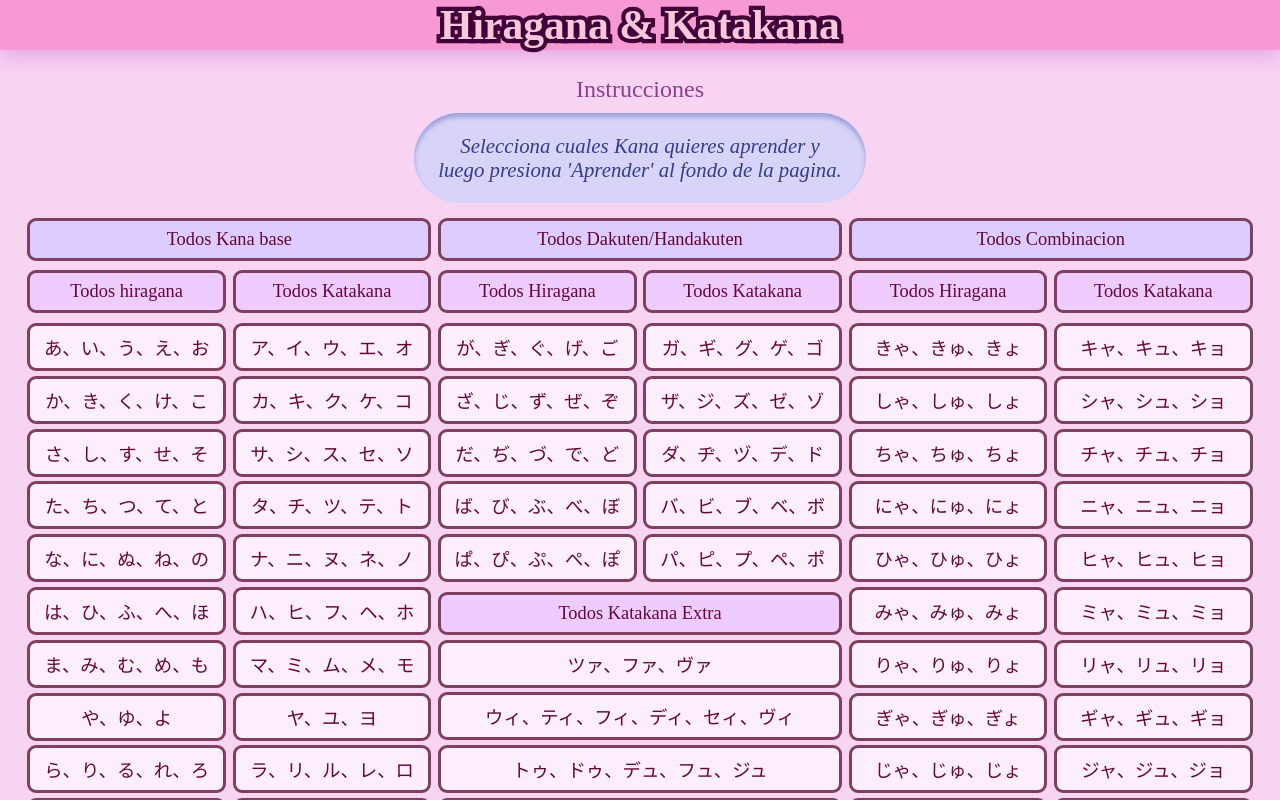
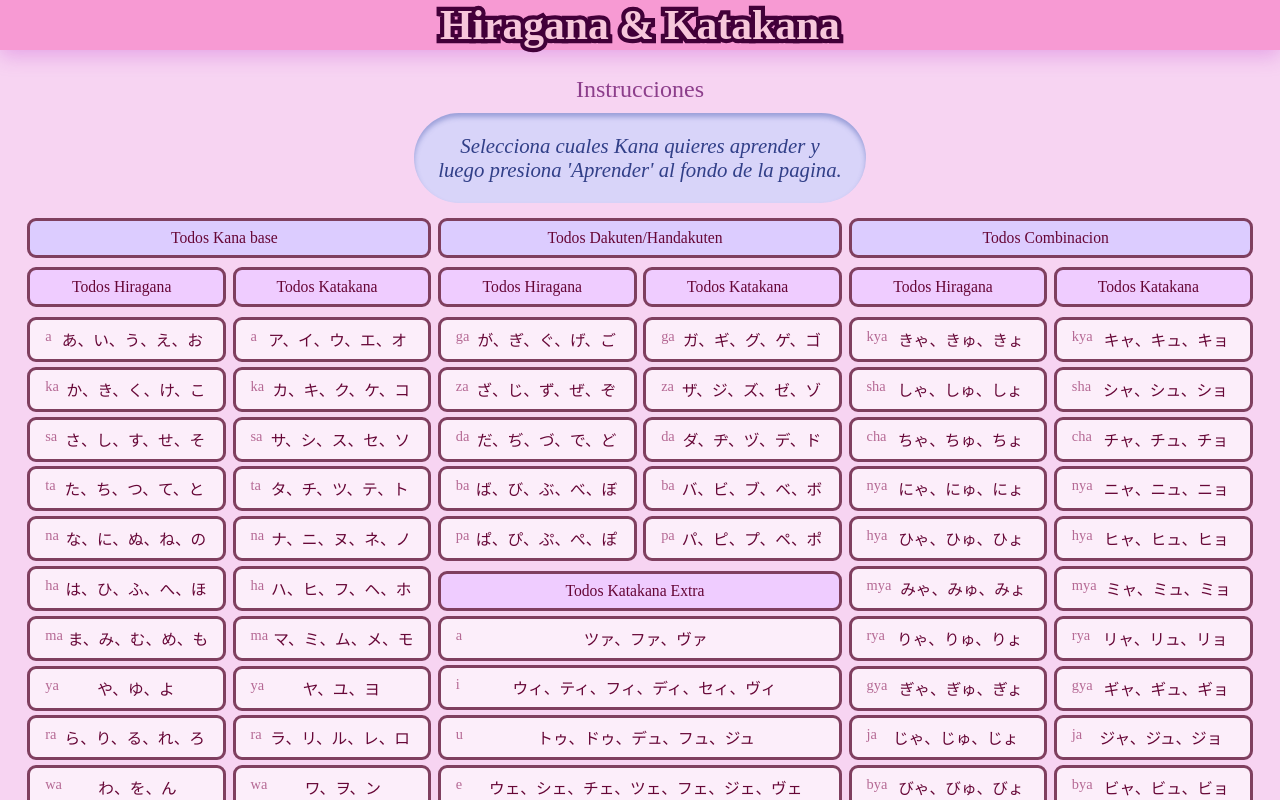
Before and after one commit to owaruuu/Kana-Practice, a plain HTML site: page index.html in a window 1280 px wide. Both pictures are taken after a click on the button "APRENDER". Shown: the top 800 px of the page. Drawn offline with Linux system fonts and the light colour scheme; a web font is replaced by a local one.

Commit message:
update page
-cambie el width en que cambia de 2 columnas a 3
-agrege un label de romaji a los botones
-actualize la instruccion del practice
-actualize un par de info y explicaciones
-agrege un objeto para servir de diccionario para las labels en los botones
-agrege scroll to top al empezar practica

```diff
--- a/script.js
+++ b/script.js
@@ -41,7 +41,7 @@ let instrucciones = {
     home : 'Selecciona la opcion que quieres. Puedes aprender las letras de Hiragana/Katakana desde 0 o practicarlas si ya las sabes.',
     aprender : `Selecciona cuales Kana quieres aprender y luego presiona 'Aprender' al fondo de la pagina.`,
     practicar : `Selecciona cuales Kana quieres practicar y luego presiona 'Empezar' al fondo de la pagina.`,
-    kanatable : 'Escribe en cada tarjeta la lectura en romaji del Kana.',
+    kanatable : `Ingresa en cada tarjeta la lectura en romaji del Kana.(Recuerda apretar 'Enter' para confirmar tu respuesta)`,
     explanation : `Aqui veras un poco de informacion adicional referente a este set de Kanas.`,
     kanalearn : 'Estudia estas tarjetas para luego responder un Quiz.(Intenta escribir un par de veces estas letras si no las conocias.)',
     kanaquiz : 'Selecciona de las opciones abajo el romaji correcto, puedes repetir el Quiz las veces que quieras antes de continuar.',
@@ -74,10 +74,10 @@ const infotext = {
     け : '',
     こ : 'La letras こ se parece a su contraparte Katakana コ',
     さ : ``,
-    し : `Sonido 'shi' suave en comparacion a ち'chi'.`,
+    し : `Sonido 'Shi' suave en comparacion a ち 'Chi'.`,
     す : `El sonido de la 'u' en す es muchas veces omitido, por ejemplo です se suele decir 'des'.`,
     せ : `La letra せ se parece a su contraparte Katakana セ`,
-    そ : `Ten cuidado con confundir esta letra por el sonido 'Zo' por la forma de la letra.`,
+    そ : `Ten cuidado con confundir esta letra por el sonido 'Zo' por la forma de la letra parecida a una 'Z'`,
     た : 'La letra た se puede confundir con la letra な(na), nota que las dos comparten un tipo de cruz a la izquierda.',
     ち : `Esta letra es una excepcion en la fila de た, su lectura es 'chi'.`,
     つ : `Esta letra es una excepcion en la fila de た, su lectura es 'tsu'.`,
@@ -92,7 +92,7 @@ const infotext = {
     ひ : ``,
     ふ : `Esta letra es un excepcion y su lectura es 'Fu'.`,
     へ : `Tambien puede ser ocupado como particula y su lectura pasa a ser 'E'.`,
-    ほ : 'La letra ほ(ho) se puede confundir con la letra は(ha).',
+    ほ : 'La letra ほ(ho) se puede confundir con la letra は(ha) y la letra ま(ma).',
     ま : 'Esta letra se puede confundir con la letra ほ(ho).',
     み : '',
     む : '',
@@ -304,11 +304,11 @@ const explanationtext = {
         \n\n Este mismo orden se repite con las demas letras, por ejemplo : \n 'ka, ki, ku, ke, ko', \n 'ma, mi, mu, me, mo'.`,
     か : `Las letras de la fila か representan los sonidos:
         \nKa, Ki, Ku, Ku, Ko.
-        \n\nLa fila de か se puede transformar del sonido de 'K' a el sonido de 'G' con la marca Dakuten ゛.
-        \n\nPor ejemplo け = Ke, pero げ = Ge.`,
+        \n\nLa fila de か se puede transformar del sonido de 'K' a el sonido de 'G' suave con la marca Dakuten ゛.
+        \n\nPor ejemplo け = Ke, pero げ = Ge como en 'Guerra'.`,
     さ : `La fila de la letra さ representa los sonidos de la letra 'S', suena como uno lo esperaria, con la excepcion de し que se lee y escribe 'Shi'.
         \n\nPara lograr los sonidos con Z se ocupan estas mismas letras pero con la marca Dakuten ゛.
-        \n\nPor ejemplo そ = so, pero ぞ = zo.
+        \nPor ejemplo そ = so, pero ぞ = zo.
         \nEl sonido de し pasa a ser 'lli' de 'apellido' cuando se le agrega dakuten, pero es escrito con 'J'.
         \nEntonces, じ se escribe "ji" pero se dice 'lli'.`,
     た : `La fila de た representa los sonidos de la letra 'T', existen 2 excepciones, ち y つ que son escritas como "Chi" y "Tsu" respectivamente.
@@ -319,23 +319,25 @@ const explanationtext = {
         \nLa letra ぢ cambia al sonido 'lli' al igual que じ pero para escribir ぢ en teclado tienes que escribir "di".
         \nLa letra づ cambia a un sonido como 'dzu' y para escribirlo en teclado tienes que escribir "du".`,
     な : ``,
-    は : `La lectura de la fila は es como la J en el español, 'Ja' en 'Jabon' pero cuando escribes el romaji debe ser con la letra "H". La letra 'は' en especifico puede ser utilizada como particula y en tal caso su lectura es 'Wa'.
+    は : `La lectura de la fila は es como la J en el español, は suena como 'Ja' en 'Jabon', へ suena como 'Je' en 'Jefa' pero cuando escribes el romaji debe ser con la letra "H".
+        \nLa letra 'は' en especifico puede ser utilizada como particula y en tal caso su lectura es 'Wa'.
+        \nLa letra へ puede ser ocupado como particula tambien y en tal caso su lectura es 'E'.
         \nEsta fila puede pasar del sonido 'J' al sonido 'B' y 'P' con Dakuten ゛ y Handakuten ゜respectivamente. Por ejemplo ひ(hi), び(bi), ぴ(pi).
-        \nLa letra へ puede ser ocupado como particula tambien y en tal caso su lectura es 'E'.
         \nDentro de esta fila la letra ふ es una excepcion y su lectura y escritura es 'Fu'.`,
     ま : ``,
     や : `Esta fila representa los sonidos de la letra 'Y'.
-        \nSolo contiene 3 letras, estas tambien pueden ser utilizadas mezclandolas con las letras de la linea 'i' como 'き'(ki), 'に'(ni), etc.
+        \n'Ya, Yu, Yo'
+        \nSolo contiene 3 letras pero estas tambien pueden ser utilizadas mezclandolas con otras Kanas de la linea 'i' como き(ki), に(ni), etc.
         \nPara hacer estas combinaciones la letra debe estar en su version mini,\n や = Ya grande, ゃ = Ya mini.
         \nPor ejemplo: きゃ(kya), りゅ(ryu), みょ(myo).
         \n\nTen cuidado con las letras し y ち ya que combinados con esta fila pierden el sonido 'Y'.
         \nEntonces: \nしゃ(sha), しゅ(shu)、しょ(sho). \nちゃ(cha), ちゅ(chu), ちょ(cho).`,
     ら : ``,
-    わ : `Esta fila representa los sonidos de la letra 'W' y solo contiene 2 letras, わ y を.
-        \nを es solo ocupada como particula dentro de frases y se dice 'o'.
+    わ : `Esta fila representa los sonidos de la letra 'W'* y solo contiene 2 letras, わ(wa) y を(wo).
+        \n*を es solo ocupada como particula dentro de frases y se dice 'o'.
         \nLa letras ん no forma parte de esta fila pero fue agregada aqui para simplificar los botones.
         Para escribir la letra ん en teclado tienes que escribir lo siguiente 'nn'.
-        \nRecuerda que para los sonidos 'na', 'ni', 'nu', 'ne', 'no' ya existen kanas y no puedes combinar esta letra con las vocales para crear esos sonidos.`,
+        \nRecuerda que para los sonidos 'na', 'ni', 'nu', 'ne', 'no' ya existen Kanas y no puedes combinar la letra ん con las vocales para crear esos sonidos.`,
     が : ``,
     ざ : ``,
     だ : ``,
@@ -379,11 +381,11 @@ const explanationtext = {
     ジャ : ``,
     ビャ : ``,
     ピャ : ``,
-    ァ : ``,
-    ィ : ``,
-    ゥ : ``,
-    ェ : ``,
-    ォ : ``,
+    ツァ : ``,
+    ウィ : ``,
+    トゥ : ``,
+    ウェ : ``,
+    ウォ : ``,
 }
 
 function FindAllBaseGroup(kana){
@@ -492,11 +494,11 @@ function BaseToGroupLabel(base){
 }
 
 const extrasets = {
-    ァ : ['ツァ','ファ','ヴァ'],
-    ィ : ['ウィ','ティ','フィ','ディ','セィ','ヴィ'],
-    ゥ : ['トゥ','ドゥ','デュ','フュ','ジュ'],
-    ェ : ['ウェ','シェ','チェ','ツェ','フェ','ジェ','ヴェ'],
-    ォ : ['ウォ','ツォ','フォ','ヴォ'],
+    ツァ : ['ツァ','ファ','ヴァ'],
+    ウィ : ['ウィ','ティ','フィ','ディ','セィ','ヴィ'],
+    トゥ : ['トゥ','ドゥ','デュ','フュ','ジュ'],
+    ウェ : ['ウェ','シェ','チェ','ツェ','フェ','ジェ','ヴェ'],
+    ウォ : ['ウォ','ツォ','フォ','ヴォ'],
 }
 
 const mainkanasets = {
@@ -597,6 +599,66 @@ const allkana = {
     ...dakutenkatakanasets,
     ...combkatakanasets,
     ...extrasets,
+}
+
+const romajiConsonants = {
+    あ : `a`,
+    か : `ka`,
+    さ : `sa`,
+    た : `ta`,
+    な : `na`,
+    は : `ha`,
+    ま : `ma`,
+    や : `ya`,
+    ら : `ra`,
+    わ : `wa`,
+    が : `ga`,
+    ざ : `za`,
+    だ : `da`,
+    ば : `ba`,
+    ぱ : `pa`,
+    きゃ : `kya`,
+    しゃ : `sha`,
+    ちゃ : `cha`,
+    にゃ : `nya`,
+    ひゃ : `hya`,
+    みゃ : `mya`,
+    りゃ : `rya`,
+    ぎゃ : `gya`,
+    じゃ : `ja`,
+    びゃ : `bya`,
+    ぴゃ : `pya`,
+    ア : `a`,
+    カ : `ka`,
+    サ : `sa`,
+    タ : `ta`,
+    ナ : `na`,
+    ハ : `ha`,
+    マ : `ma`,
+    ヤ : `ya`,
+    ラ : `ra`,
+    ワ : `wa`,
+    ガ : `ga`,
+    ザ : `za`,
+    ダ : `da`,
+    バ : `ba`,
+    パ : `pa`,
+    キャ : `kya`,
+    シャ : `sha`,
+    チャ : `cha`,
+    ニャ : `nya`,
+    ヒャ : `hya`,
+    ミャ : `mya`,
+    リャ : `rya`,
+    ギャ : `gya`,
+    ジャ : `ja`,
+    ビャ : `bya`,
+    ピャ : `pya`,
+    ツァ : `a`,
+    ウィ : `i`,
+    トゥ : `u`,
+    ウェ : `e`,
+    ウォ : `o`,
 }
 
 const kanaAnswers = {
@@ -997,8 +1059,6 @@ function Submit(event){
 }
 
 function BuildPracticeSetupPage(){
-
-
     let app = document.getElementById('app');
     app.innerHTML = "";
 
@@ -1031,7 +1091,7 @@ function CreateSetupButtons(parentDiv){
     let maingroupbuttons = CreateAndClass('div', firstDiv, classes = ['kanagroupbuttons']);
 
     //boton all base hiragana
-    let btn = CreateGroupLabelInput(maingroupbuttons, 'all-hiragana-base', 'Todos hiragana');
+    let btn = CreateGroupLabelInput(maingroupbuttons, 'all-hiragana-base', 'Todos Hiragana');
     btn.parentElement.classList.add('all-hira');
 
     let maincheckboxes = document.createElement('div');
@@ -1835,6 +1895,7 @@ function CreateUiButton(parent, text){
 function CreateGroupLabelInput(parent, id, text){
     //crea los label en el menu de setup
     let label = CreateAndClass('label', parent, classes = ['select-box']);
+
     //label.setAttribute('id', id);
     let input = CreateAndId('input', label, id);
     input.classList.add('setup-input');
@@ -1865,12 +1926,19 @@ function CreateAllLabelInput(parent, id, text){
 function CreateLabelInput(parent, id, text){
     //crea los label en el menu de setup
     let label = CreateAndClass('label', parent, classes = ['select-box']);
+    let consonant = CreateAndClass('div', label, classes = ['consonantLabel']);
+    consonant.textContent = romajiConsonants[id];
     //label.setAttribute('id', id);
     let input = CreateAndId('input', label, id);
     input.classList.add('setup-input');
     label.setAttribute('for', id);
-    let node = document.createTextNode (text);
-    label.appendChild(node);
+
+
+    // let node = document.createTextNode (text);
+    // label.appendChild(node);
+    let kanaLabel = CreateAndClass('div', label, claases = ['kanaLabel']);
+    kanaLabel.textContent = text;
+
     input.setAttribute('type', 'checkbox');
     input.addEventListener('change', function() {
         ToggleClass(label, 'check');
@@ -1904,6 +1972,9 @@ function CheckSelected(){
 
 //construye la pagina de practica, basado en los kanas seleccionados
 function BuildPracticePage(selected){
+    //scroll to top
+    window.scrollTo(0, 0);
+
     state.currentPage = "practice";
     window.history.pushState(state, null, "");
 
--- a/style.css
+++ b/style.css
@@ -250,7 +250,7 @@ input[type=text] {
 
 
 
-@media only screen and (min-width: 69rem){
+@media only screen and (min-width: 76rem){
     .setupDiv{
         flex: 1;
         display: grid;
@@ -269,16 +269,31 @@ input[type=text] {
 .select-box{
     --margin : .3rem;
     --marginsides : .2rem;
-    display: block;
+    display: flex;
+    flex-direction: row;
+    justify-content: center;
     border: .3vw solid #7f3f5f;
     background-color: #fceefa;
     color: #660636;
     padding: 0.5rem 0;
+    padding-right: 10px;
     border-radius: 9px;
-    font-size: clamp(1rem,1.15rem,2rem);
+    font-size: clamp(0.5rem,.9rem + 0.1vw,5rem);
     transition: 0.2s ease;
     margin: var(--margin) var(--marginsides) var(--margin) var(--marginsides);
     font-family: 'Noto Serif JP', serif;
+}
+
+label:not(.check) .consonantLabel{
+    color: #b56994;
+}
+
+.consonantLabel {
+    padding-left: 15px;
+    font-size: clamp(0.2rem,0.9rem,2rem);
+}
+.kanaLabel{
+    flex: 2;
 }
 
 label{
```
